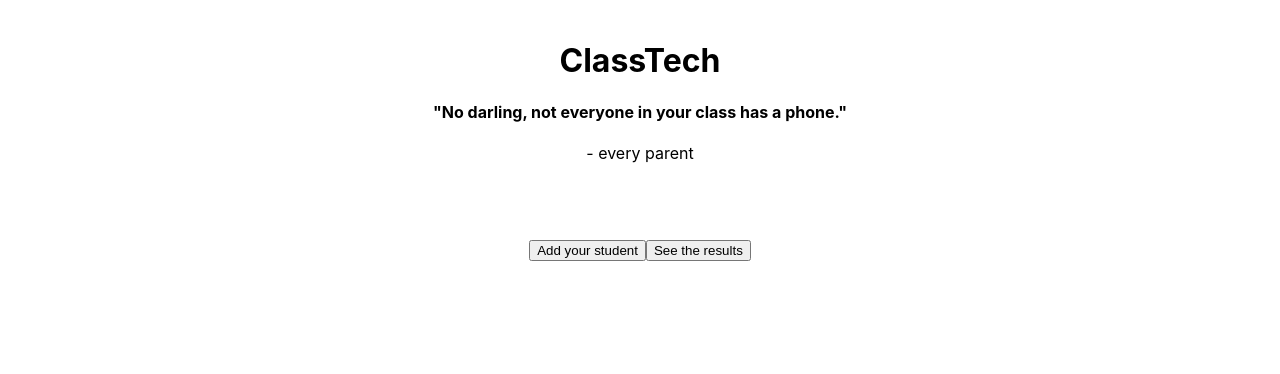
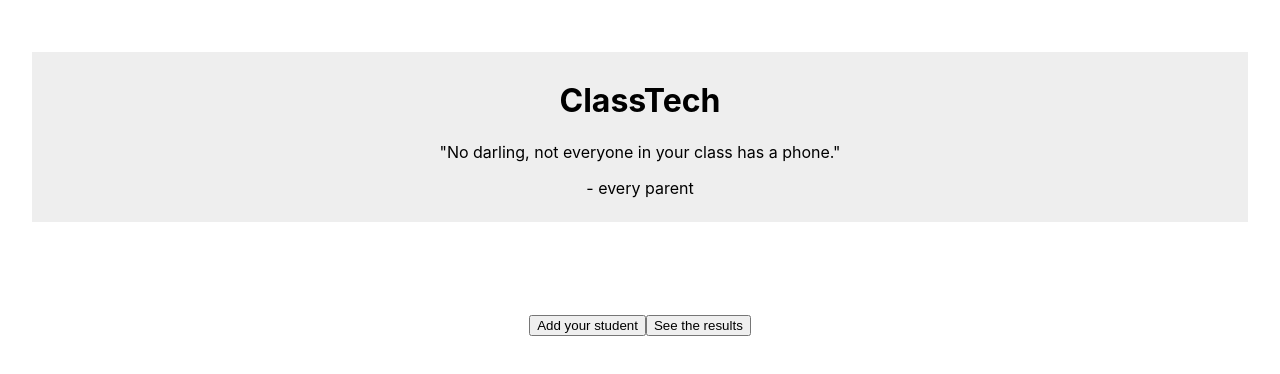
Before and after one commit to sparsell/classtech-frontend, a React (Create React App) app: page / in a window 1280 px wide. Shown: the top 374 px of the page. Built offline with nearby package versions, Linux system fonts and the light colour scheme; no server answers.

Commit message:
greeting className assigned

```diff
--- a/src/components/Greeting.js
+++ b/src/components/Greeting.js
@@ -4,9 +4,9 @@ class Greeting extends React.Component {
 
     render() {
         return (
-            <div>
+            <div className="logo">
                 <h1>ClassTech</h1>
-                <h4>"No darling, not everyone in your class has a phone."</h4>
+                <p>"No darling, not everyone in your class has a phone."</p>
                 <p> - every parent</p>
             </div>
         )
```
